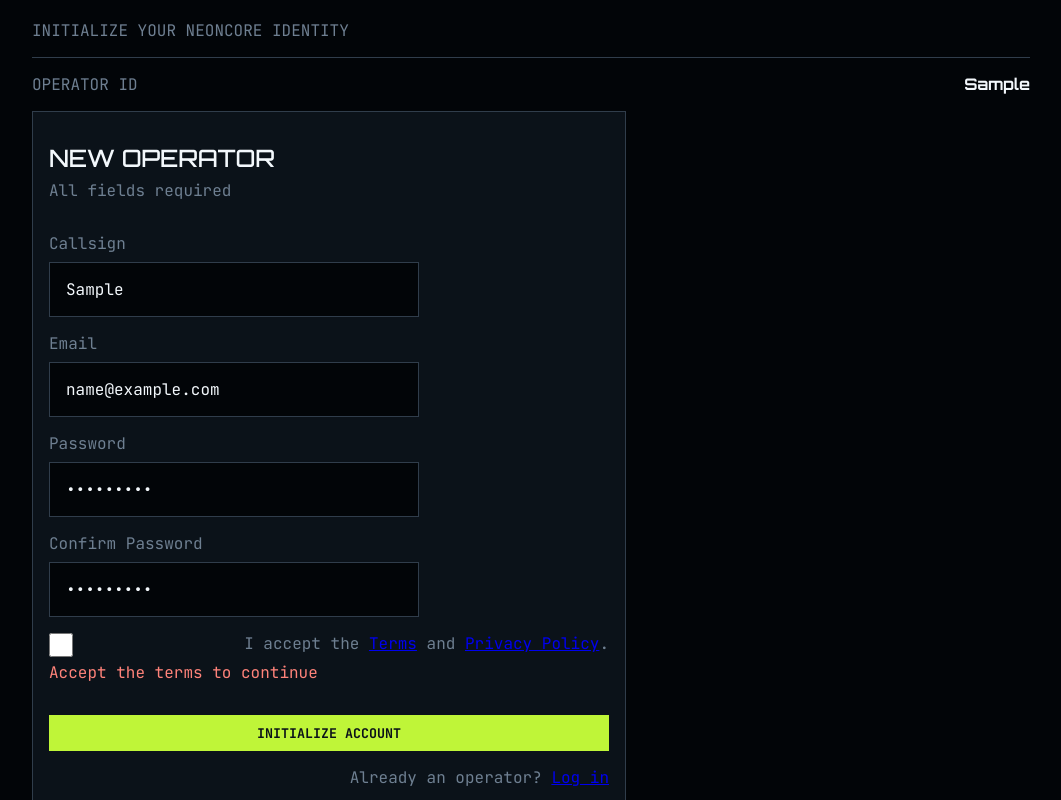
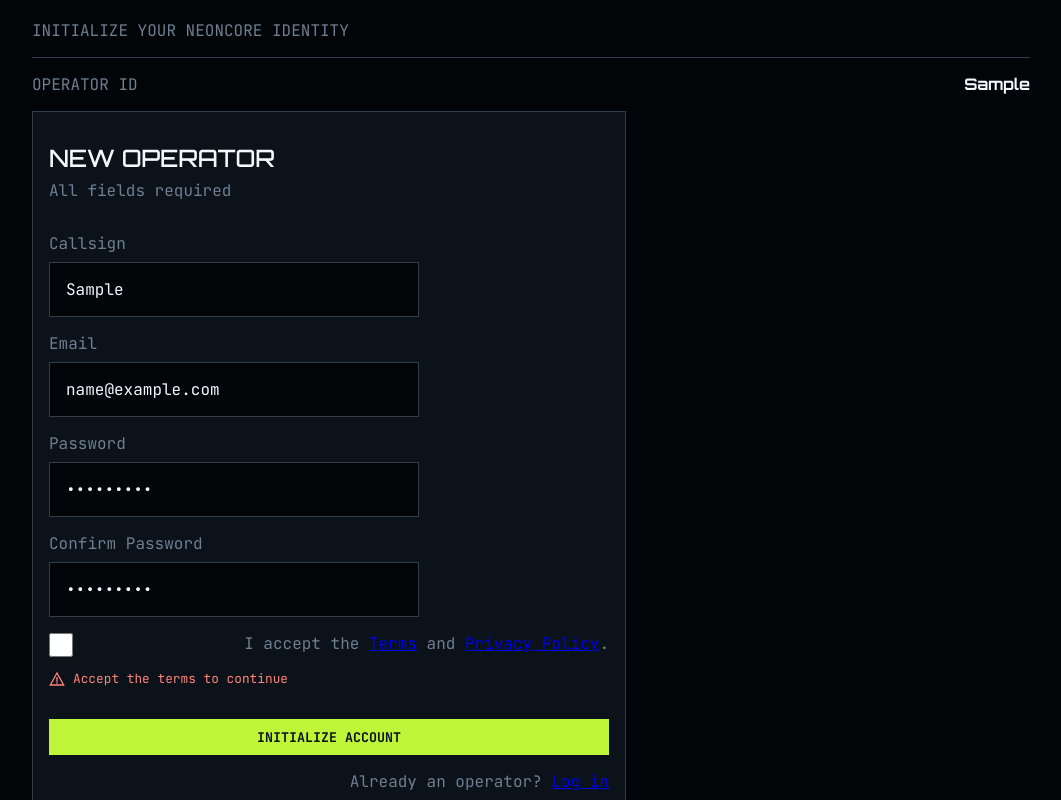
Before and after one commit to jkaps9/gamer-sign-up-form, a React (Vite) app: page / in a window 1280 px wide. Both pictures are taken after typing "Sample", "name@example.com", "Sample123", "Sample123" into the empty fields and a click on the button "INITIALIZE ACCOUNT". Shown: the part 195-995 px from the top of the page, without its empty margins (109-1170 px from the left). Built offline with nearby package versions, Linux system fonts and the light colour scheme.

Commit message:
fix(Forms): enhance error message display with icon and improved styling

```diff
--- a/src/components/FormInput.tsx
+++ b/src/components/FormInput.tsx
@@ -2,6 +2,7 @@ import { forwardRef } from "react";
 
 import type { InputHTMLAttributes } from "react";
 import styles from "@styles/Forms.module.css";
+import AlertIcon from "@assets/images/icon-alert.svg?react";
 
 export interface FormInputProps extends InputHTMLAttributes<HTMLInputElement> {
   label: string;
@@ -76,9 +77,10 @@ const FormInput = forwardRef<HTMLInputElement, FormInputProps>(
           className={styles.input}
         />
         {isCurrentlyInvalid && errorMessage && (
-          <p id={errorId} className={styles.errorMessage}>
-            {errorMessage}
-          </p>
+          <div id={errorId} className={styles.errorMessage}>
+            <AlertIcon ariaHidden="true"></AlertIcon>
+            <span>{errorMessage}</span>
+          </div>
         )}
       </div>
     );
--- a/src/styles/Forms.module.css
+++ b/src/styles/Forms.module.css
@@ -62,7 +62,12 @@ button {
 }
 
 .errorMessage {
+  align-items: center;
   color: var(--red-400);
+  display: flex;
+  font-size: 0.8em;
+  gap: 0.5rem;
+  margin-top: 0.5rem;
 }
 
 .footer {
@@ -100,7 +105,7 @@ button {
   label {
     grid-column: 2;
   }
-  p {
+  div {
     grid-column: 1 / -1;
   }
 }
```
